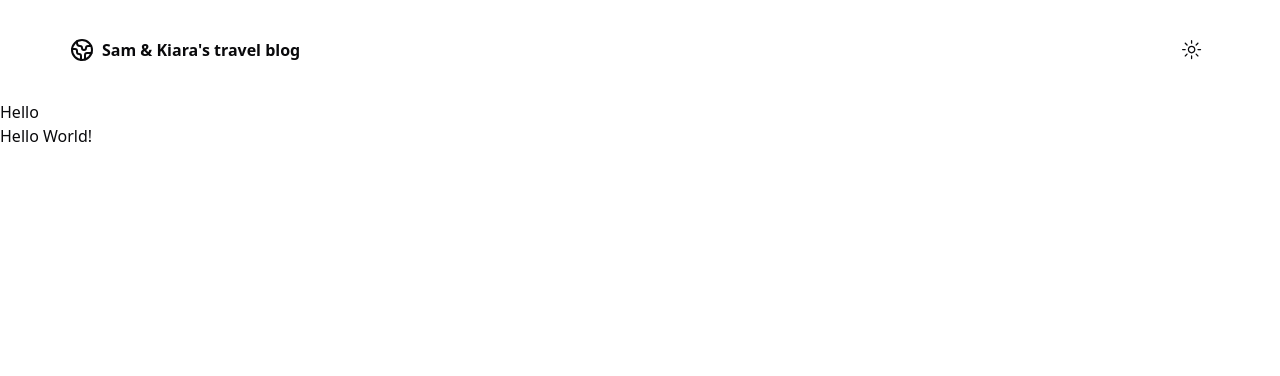
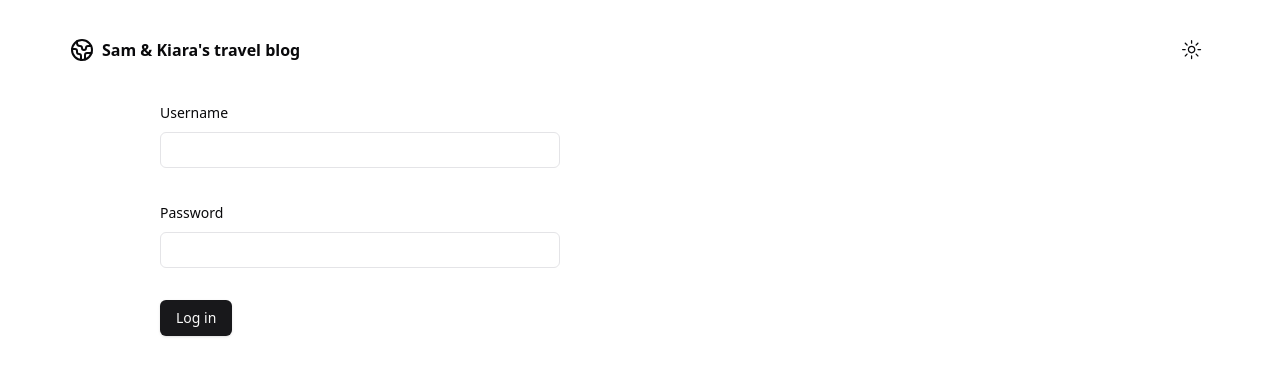
Before and after one commit to SamuelMidgley/kstravels, a React (Vite) app: page /admin in a window 1280 px wide. Shown: the top 376 px of the page. Built offline with nearby package versions, Linux system fonts and the light colour scheme; the HTML template or start-up script is replaced by a standard one.

Commit message:
Log in form

```diff
--- a/src/App.tsx
+++ b/src/App.tsx
@@ -49,7 +49,7 @@
         <Route
           path="/admin"
           element={
-            <React.Suspense fallback={<>...</>}>
+            <React.Suspense fallback={<></>}>
               <Admin />
             </React.Suspense>
           }
--- a/src/components/admin/Admin.tsx
+++ b/src/components/admin/Admin.tsx
@@ -1,5 +1,17 @@
-import { EditPost } from "..";
+import { useState } from "react";
+import { EditPost } from "./EditPost";
+import { Login } from "./Login";
 
 export default function Admin() {
-  return <EditPost />;
+  const [loggedIn, setLoggedIn] = useState(false);
+
+  if (!loggedIn) {
+    return <Login setLoggedIn={() => setLoggedIn(true)} />;
+  }
+
+  return (
+    <div className="max-w-[calc(960px+8vw)] mx-auto px-[4vw] w-full">
+      <EditPost />
+    </div>
+  );
 }
--- a/src/components/admin/EditPost.tsx
+++ b/src/components/admin/EditPost.tsx
@@ -6,7 +6,7 @@
   return (
     <div>
       <h1>Hello</h1>
-      <React.Suspense fallback={<>...</>}>
+      <React.Suspense fallback={<></>}>
         <Tiptap />
       </React.Suspense>
     </div>
--- /dev/null
+++ b/src/components/admin/Login.tsx
@@ -0,0 +1,80 @@
+import { zodResolver } from "@hookform/resolvers/zod";
+import { useForm } from "react-hook-form";
+import * as z from "zod";
+
+import { Button } from "@/components/ui/button";
+import {
+  Form,
+  FormControl,
+  FormField,
+  FormItem,
+  FormLabel,
+  FormMessage,
+} from "@/components/ui/form";
+import { Input } from "@/components/ui/input";
+
+const formSchema = z.object({
+  username: z.string().min(1, {
+    message: "Username ain't gonna be empty is it now fella",
+  }),
+  password: z.string().min(1, {
+    message: "Password ain't gonna be empty is it now fella",
+  }),
+});
+
+interface ILogin {
+  setLoggedIn: () => void;
+}
+
+export function Login(props: ILogin) {
+  const { setLoggedIn } = props;
+
+  const form = useForm<z.infer<typeof formSchema>>({
+    resolver: zodResolver(formSchema),
+    defaultValues: {
+      username: "",
+      password: "",
+    },
+  });
+
+  function onSubmit(values: z.infer<typeof formSchema>) {
+    console.log(values);
+    setLoggedIn();
+  }
+
+  return (
+    <div className="max-w-[calc(960px+8vw)] mx-auto px-[4vw] w-full">
+      <Form {...form}>
+        <form onSubmit={form.handleSubmit(onSubmit)} className="space-y-8">
+          <FormField
+            control={form.control}
+            name="username"
+            render={({ field }) => (
+              <FormItem>
+                <FormLabel>Username</FormLabel>
+                <FormControl>
+                  <Input {...field} className="max-w-[400px]" />
+                </FormControl>
+                <FormMessage />
+              </FormItem>
+            )}
+          />
+          <FormField
+            control={form.control}
+            name="password"
+            render={({ field }) => (
+              <FormItem>
+                <FormLabel>Password</FormLabel>
+                <FormControl>
+                  <Input {...field} className="max-w-[400px]" />
+                </FormControl>
+                <FormMessage />
+              </FormItem>
+            )}
+          />
+          <Button type="submit">Log in</Button>
+        </form>
+      </Form>
+    </div>
+  );
+}
--- a/src/components/admin/TipTap.tsx
+++ b/src/components/admin/TipTap.tsx
@@ -1,16 +1,28 @@
-import { EditorProvider, FloatingMenu, BubbleMenu } from "@tiptap/react";
+import {
+  EditorProvider,
+  FloatingMenu,
+  BubbleMenu,
+  useCurrentEditor,
+} from "@tiptap/react";
 import StarterKit from "@tiptap/starter-kit";
+import { Button } from "../ui/button";
 
-// define your extension array
 const extensions = [StarterKit];
 
 const content = "<p>Hello World!</p>";
+
+function SaveEdit() {
+  const { editor } = useCurrentEditor();
+
+  return <Button onClick={() => console.log(editor?.getHTML())}>Save</Button>;
+}
 
 export default function Tiptap() {
   return (
     <EditorProvider extensions={extensions} content={content}>
       <FloatingMenu>This is the floating menu</FloatingMenu>
       <BubbleMenu>This is the bubble menu</BubbleMenu>
+      <SaveEdit />
     </EditorProvider>
   );
 }
--- a/src/components/index.ts
+++ b/src/components/index.ts
@@ -1,7 +1,6 @@
 export * from './Header'
 export * from './Home'
 export * from './ScrollTo'
-export * from './admin/EditPost'
 export * from './week/WeekOne'
 export * from './week/WeekTwo'
 export * from './week/WeekThree'
--- /dev/null
+++ b/src/components/ui/form.tsx
@@ -0,0 +1,176 @@
+import * as React from "react"
+import * as LabelPrimitive from "@radix-ui/react-label"
+import { Slot } from "@radix-ui/react-slot"
+import {
+  Controller,
+  ControllerProps,
+  FieldPath,
+  FieldValues,
+  FormProvider,
+  useFormContext,
+} from "react-hook-form"
+
+import { cn } from "@/lib/utils"
+import { Label } from "@/components/ui/label"
+
+const Form = FormProvider
+
+type FormFieldContextValue<
+  TFieldValues extends FieldValues = FieldValues,
+  TName extends FieldPath<TFieldValues> = FieldPath<TFieldValues>
+> = {
+  name: TName
+}
+
+const FormFieldContext = React.createContext<FormFieldContextValue>(
+  {} as FormFieldContextValue
+)
+
+const FormField = <
+  TFieldValues extends FieldValues = FieldValues,
+  TName extends FieldPath<TFieldValues> = FieldPath<TFieldValues>
+>({
+  ...props
+}: ControllerProps<TFieldValues, TName>) => {
+  return (
+    <FormFieldContext.Provider value={{ name: props.name }}>
+      <Controller {...props} />
+    </FormFieldContext.Provider>
+  )
+}
+
+const useFormField = () => {
+  const fieldContext = React.useContext(FormFieldContext)
+  const itemContext = React.useContext(FormItemContext)
+  const { getFieldState, formState } = useFormContext()
+
+  const fieldState = getFieldState(fieldContext.name, formState)
+
+  if (!fieldContext) {
+    throw new Error("useFormField should be used within <FormField>")
+  }
+
+  const { id } = itemContext
+
+  return {
+    id,
+    name: fieldContext.name,
+    formItemId: `${id}-form-item`,
+    formDescriptionId: `${id}-form-item-description`,
+    formMessageId: `${id}-form-item-message`,
+    ...fieldState,
+  }
+}
+
+type FormItemContextValue = {
+  id: string
+}
+
+const FormItemContext = React.createContext<FormItemContextValue>(
+  {} as FormItemContextValue
+)
+
+const FormItem = React.forwardRef<
+  HTMLDivElement,
+  React.HTMLAttributes<HTMLDivElement>
+>(({ className, ...props }, ref) => {
+  const id = React.useId()
+
+  return (
+    <FormItemContext.Provider value={{ id }}>
+      <div ref={ref} className={cn("space-y-2", className)} {...props} />
+    </FormItemContext.Provider>
+  )
+})
+FormItem.displayName = "FormItem"
+
+const FormLabel = React.forwardRef<
+  React.ElementRef<typeof LabelPrimitive.Root>,
+  React.ComponentPropsWithoutRef<typeof LabelPrimitive.Root>
+>(({ className, ...props }, ref) => {
+  const { error, formItemId } = useFormField()
+
+  return (
+    <Label
+      ref={ref}
+      className={cn(error && "text-destructive", className)}
+      htmlFor={formItemId}
+      {...props}
+    />
+  )
+})
+FormLabel.displayName = "FormLabel"
+
+const FormControl = React.forwardRef<
+  React.ElementRef<typeof Slot>,
+  React.ComponentPropsWithoutRef<typeof Slot>
+>(({ ...props }, ref) => {
+  const { error, formItemId, formDescriptionId, formMessageId } = useFormField()
+
+  return (
+    <Slot
+      ref={ref}
+      id={formItemId}
+      aria-describedby={
+        !error
+          ? `${formDescriptionId}`
+          : `${formDescriptionId} ${formMessageId}`
+      }
+      aria-invalid={!!error}
+      {...props}
+    />
+  )
+})
+FormControl.displayName = "FormControl"
+
+const FormDescription = React.forwardRef<
+  HTMLParagraphElement,
+  React.HTMLAttributes<HTMLParagraphElement>
+>(({ className, ...props }, ref) => {
+  const { formDescriptionId } = useFormField()
+
+  return (
+    <p
+      ref={ref}
+      id={formDescriptionId}
+      className={cn("text-[0.8rem] text-muted-foreground", className)}
+      {...props}
+    />
+  )
+})
+FormDescription.displayName = "FormDescription"
+
+const FormMessage = React.forwardRef<
+  HTMLParagraphElement,
+  React.HTMLAttributes<HTMLParagraphElement>
+>(({ className, children, ...props }, ref) => {
+  const { error, formMessageId } = useFormField()
+  const body = error ? String(error?.message) : children
+
+  if (!body) {
+    return null
+  }
+
+  return (
+    <p
+      ref={ref}
+      id={formMessageId}
+      className={cn("text-[0.8rem] font-medium text-destructive", className)}
+      {...props}
+    >
+      {body}
+    </p>
+  )
+})
+FormMessage.displayName = "FormMessage"
+
+export {
+  useFormField,
+  Form,
+  FormItem,
+  FormLabel,
+  FormControl,
+  FormDescription,
+  FormMessage,
+  FormField,
+}
--- /dev/null
+++ b/src/components/ui/input.tsx
@@ -0,0 +1,25 @@
+import * as React from "react";
+
+import { cn } from "@/lib/utils";
+
+export interface InputProps
+  extends React.InputHTMLAttributes<HTMLInputElement> {}
+
+const Input = React.forwardRef<HTMLInputElement, InputProps>(
+  ({ className, type, ...props }, ref) => {
+    return (
+      <input
+        type={type}
+        className={cn(
+          "flex h-9 w-full rounded-md border border-input bg-transparent px-3 py-1 text-sm ring-1 ring-[rgba(255,255,255,0.2)] transition-colors file:border-0 file:bg-transparent file:text-sm file:font-medium placeholder:text-muted-foreground focus-visible:outline-none focus-visible:ring-1 focus-visible:ring-ring disabled:cursor-not-allowed disabled:opacity-50",
+          className
+        )}
+        ref={ref}
+        {...props}
+      />
+    );
+  }
+);
+Input.displayName = "Input";
+
+export { Input };
--- /dev/null
+++ b/src/components/ui/label.tsx
@@ -0,0 +1,24 @@
+import * as React from "react"
+import * as LabelPrimitive from "@radix-ui/react-label"
+import { cva, type VariantProps } from "class-variance-authority"
+
+import { cn } from "@/lib/utils"
+
+const labelVariants = cva(
+  "text-sm font-medium leading-none peer-disabled:cursor-not-allowed peer-disabled:opacity-70"
+)
+
+const Label = React.forwardRef<
+  React.ElementRef<typeof LabelPrimitive.Root>,
+  React.ComponentPropsWithoutRef<typeof LabelPrimitive.Root> &
+    VariantProps<typeof labelVariants>
+>(({ className, ...props }, ref) => (
+  <LabelPrimitive.Root
+    ref={ref}
+    className={cn(labelVariants(), className)}
+    {...props}
+  />
+))
+Label.displayName = LabelPrimitive.Root.displayName
+
+export { Label }
--- a/src/index.css
+++ b/src/index.css
@@ -38,14 +38,14 @@
   }
 
   .dark {
-    /* --background: 240 10% 3.9%; */
+    --background: 240 10% 3.9%;
     --background: 222 14% 18%;
     --foreground: 0 0% 98%;
 
     --card: 240 10% 3.9%;
     --card-foreground: 0 0% 98%;
 
-    /* --popover: 240 10% 3.9%; */
+    --popover: 240 10% 3.9%;
     --popover: 222 14% 18%;
     --popover-foreground: 0 0% 98%;
 
@@ -61,7 +61,8 @@
     --accent: 240 3.7% 15.9%;
     --accent-foreground: 0 0% 98%;
 
-    --destructive: 0 62.8% 30.6%;
+    /* --destructive: 0 62.8% 30.6%; */
+    --destructive: 0 100% 59.8%;
     --destructive-foreground: 0 0% 98%;
 
     --border: 240 3.7% 15.9%;
```
Also changed, not shown: package.json (+6 -1 lines), 1 other file (tests, documents, lock files or other folders).
